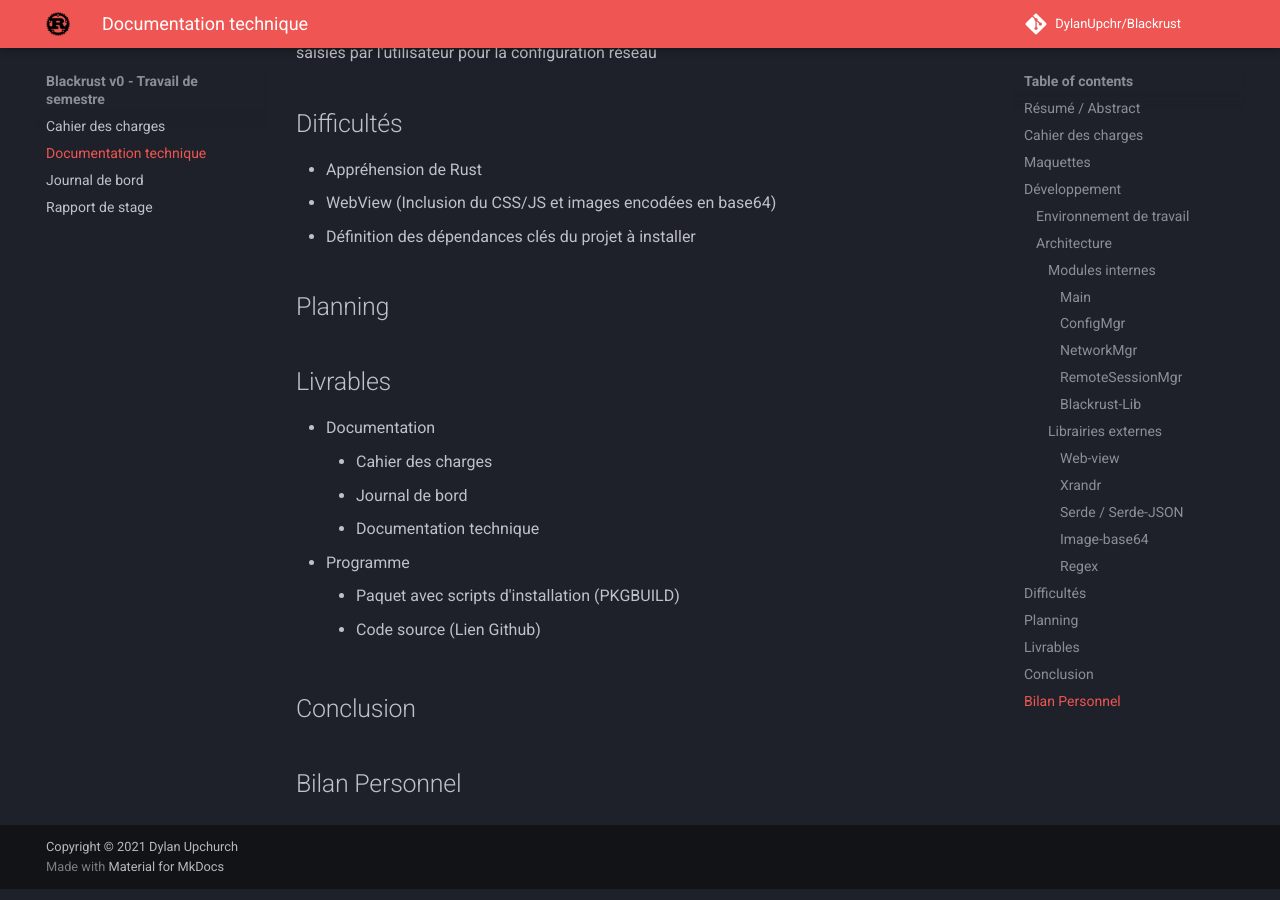
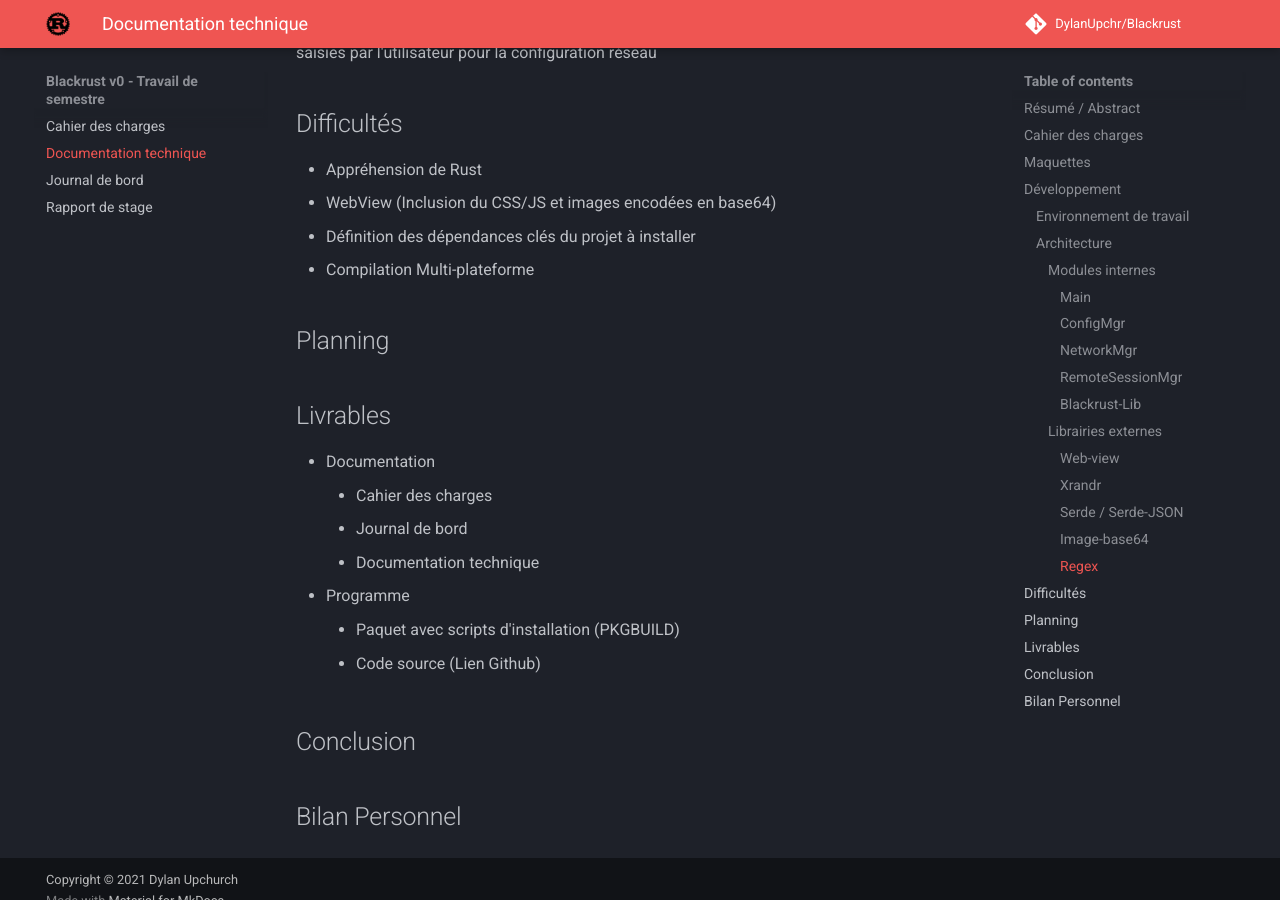
Before and after one commit to DylanUpchr/Blackrust, an MkDocs documentation site: the page built from docs/doc_technique.md, in a window 1280 px wide and 900 px high, scrolled down 2378 px. Built offline with MkDocs 1.6.1 and Material for MkDocs 9.7.7, drawn with Linux system fonts in a browser that asks for light colours; comment, search, counter and statistics services are not loaded.

Commit message:
Added difficulty to technical documentation

```diff
--- a/docs/doc_technique.md
+++ b/docs/doc_technique.md
@@ -52,6 +52,7 @@ Le crate Regex implémente des expressions régulières utilisées pour la véri
 - Appréhension de Rust
 - WebView (Inclusion du CSS/JS et images encodées en base64)
 - Définition des dépendances clés du projet à installer
+- Compilation Multi-plateforme
 ## Planning
 ## Livrables
 - Documentation
```
